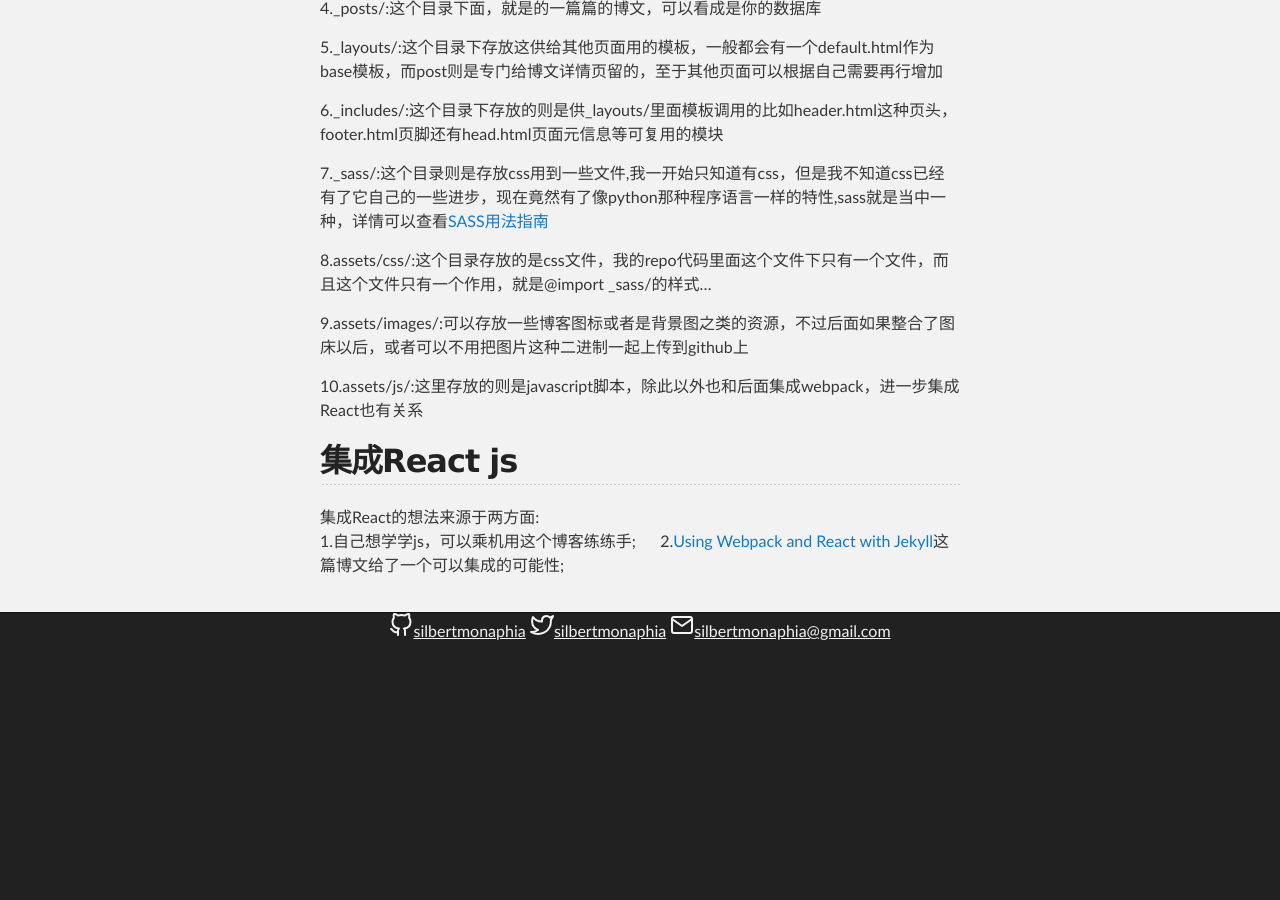
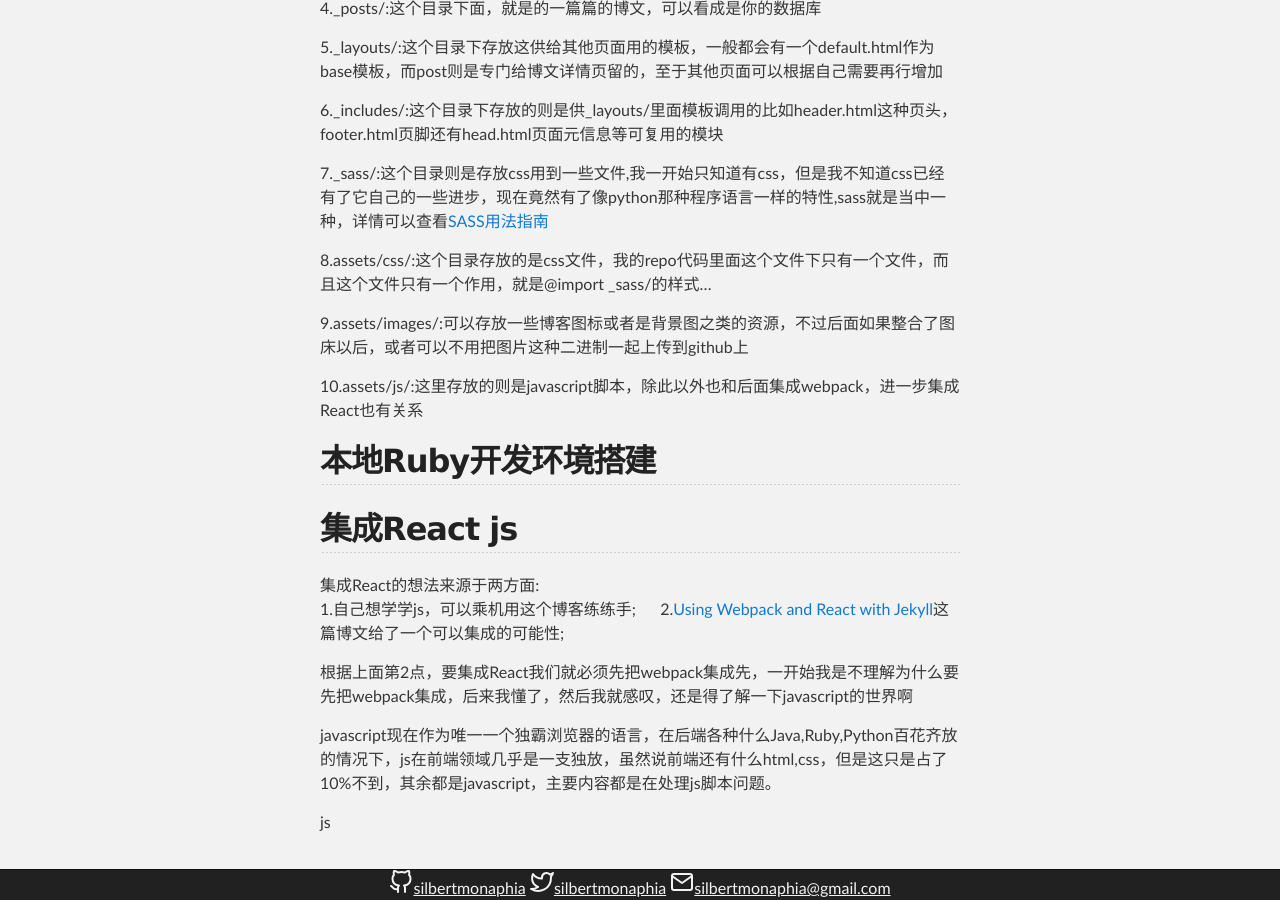
Before and after one commit to silbertmonaphia/silbertmonaphia.github.io, a Jekyll site: the page built from _posts/2018-01-02-关于这个博客.md, in a window 1280 px wide and 900 px high, scrolled down 2531 px. Built offline with Jekyll 4.4.1, drawn with Linux system fonts in a browser that asks for light colours; our own code applies the rules of GitHub Pages for plain Markdown files; the repository's description, which GitHub fills in, is left out; before the commit the page ends 3174 px from its top, so only the background shows below that.

Commit message:
Update 2018-01-02-关于这个博客.md

```diff
--- a/_posts/2018-01-02-关于这个博客.md
+++ b/_posts/2018-01-02-关于这个博客.md
@@ -82,7 +82,16 @@
 
 10.assets/js/:这里存放的则是javascript脚本，除此以外也和后面集成webpack，进一步集成React也有关系
 
+## 本地Ruby开发环境搭建
+
+
 ## 集成React js
 集成React的想法来源于两方面:
 1.自己想学学js，可以乘机用这个博客练练手;
 2.[Using Webpack and React with Jekyll](https://medium.com/@allizadrozny/using-webpack-and-react-with-jekyll-cfe137f8a2cc)这篇博文给了一个可以集成的可能性;
+
+根据上面第2点，要集成React我们就必须先把webpack集成先，一开始我是不理解为什么要先把webpack集成，后来我懂了，然后我就感叹，还是得了解一下javascript的世界啊
+
+javascript现在作为唯一一个独霸浏览器的语言，在后端各种什么Java,Ruby,Python百花齐放的情况下，js在前端领域几乎是一支独放，虽然说前端还有什么html,css，但是这只是占了10%不到，其余都是javascript，主要内容都是在处理js脚本问题。
+
+js
```
